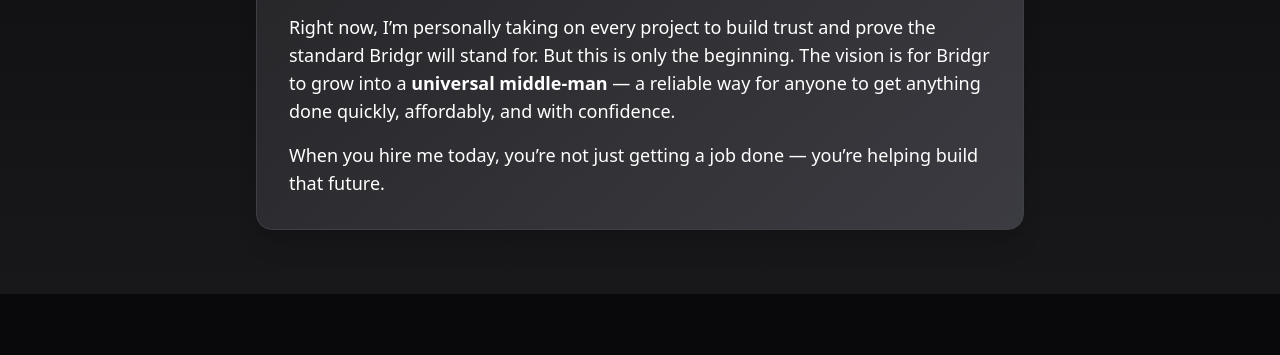
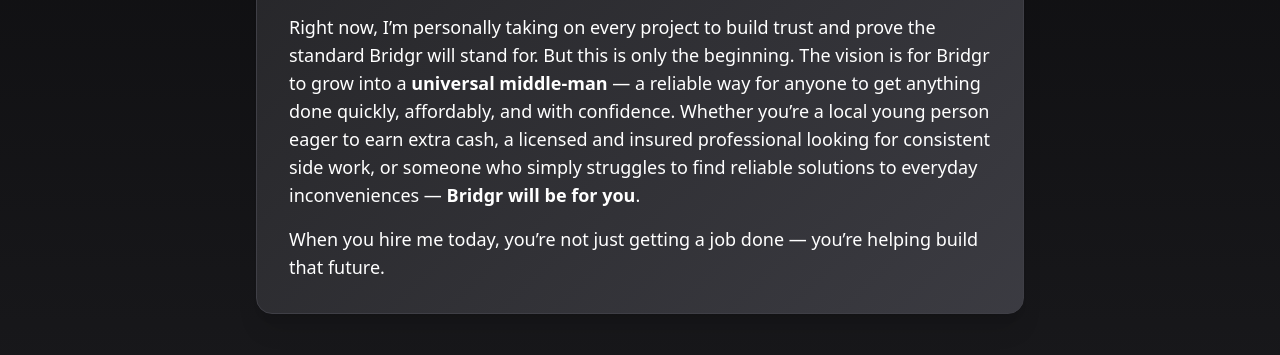
Before and after one commit to andrewfoley190/bridgr-web, a plain HTML site: page index.html in a window 1280 px wide. Shown: the part 438-793 px from the top of the page. Drawn offline with nearby package versions, Linux system fonts and the light colour scheme.

Commit message:
Update index.html

```diff
--- a/index.html
+++ b/index.html
@@ -53,7 +53,9 @@
       <p class="text-base sm:text-lg leading-relaxed mb-4">
         Right now, I’m personally taking on every project to build trust and prove the standard Bridgr will stand for.
         But this is only the beginning. The vision is for Bridgr to grow into a <strong>universal middle-man</strong> —
-        a reliable way for anyone to get anything done quickly, affordably, and with confidence.
+        a reliable way for anyone to get anything done quickly, affordably, and with confidence.  Whether you’re a local young person eager to earn extra cash, a licensed and insured
+  professional looking for consistent side work, or someone who simply struggles to
+  find reliable solutions to everyday inconveniences — <strong>Bridgr will be for you</strong>.
       </p>
       <p class="text-base sm:text-lg leading-relaxed">
         When you hire me today, you’re not just getting a job done — you’re helping build that future.
```
